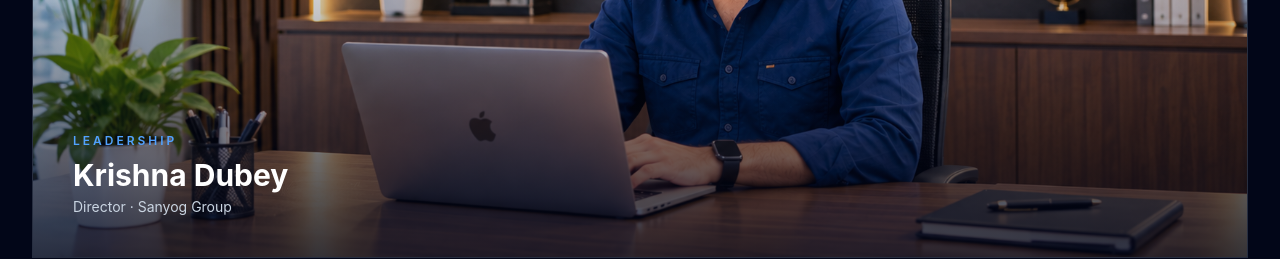
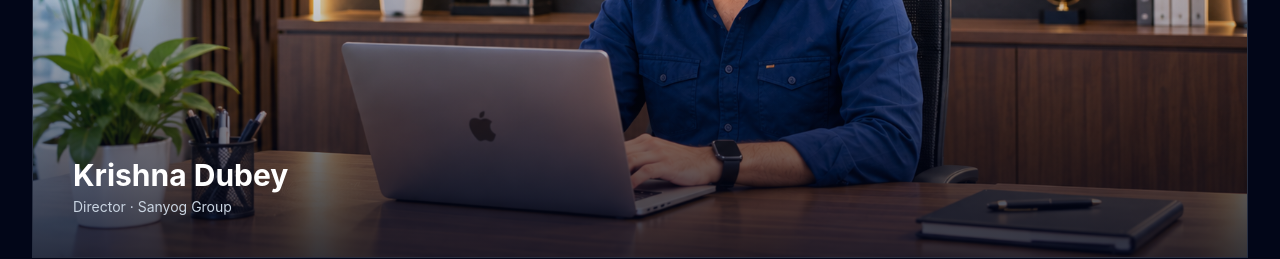
Before and after one commit to akhand01072004/sanyog-group, a React (Vite) app: page / in a window 1280 px wide. Shown: the part 2680-2939 px from the top of the page. Built offline with nearby package versions, Linux system fonts and the light colour scheme.

Commit message:
Updated website-03

```diff
--- a/src/components/DirectorMessage.jsx
+++ b/src/components/DirectorMessage.jsx
@@ -62,9 +62,7 @@ function DirectorMessage() {
             {/* Director Information */}
             <div className="absolute bottom-0 left-0 p-6 sm:p-8 lg:p-10">
 
-              <p className="text-xs font-semibold uppercase tracking-[0.25em] text-blue-400">
-                Leadership
-              </p>
+
 
               <h3 className="mt-2 text-2xl font-bold text-white sm:text-3xl">
                 Krishna Dubey
```
